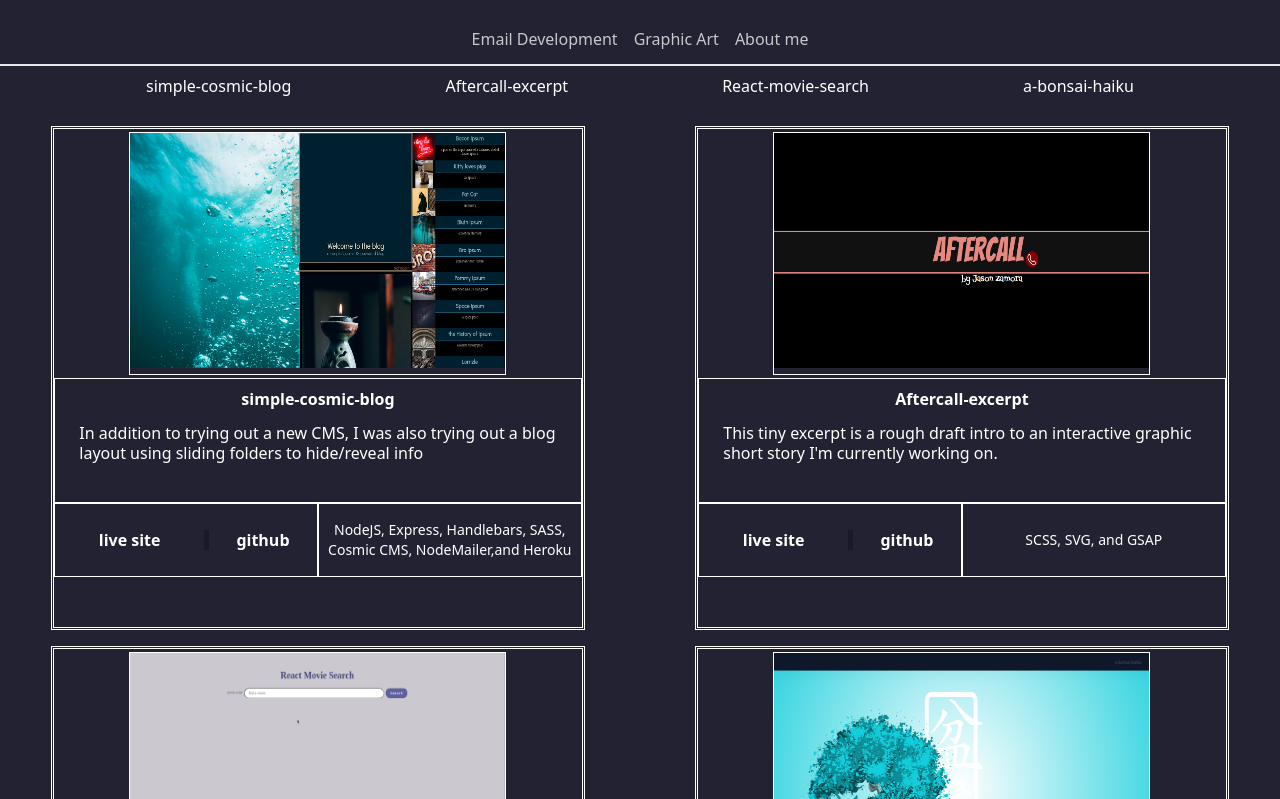
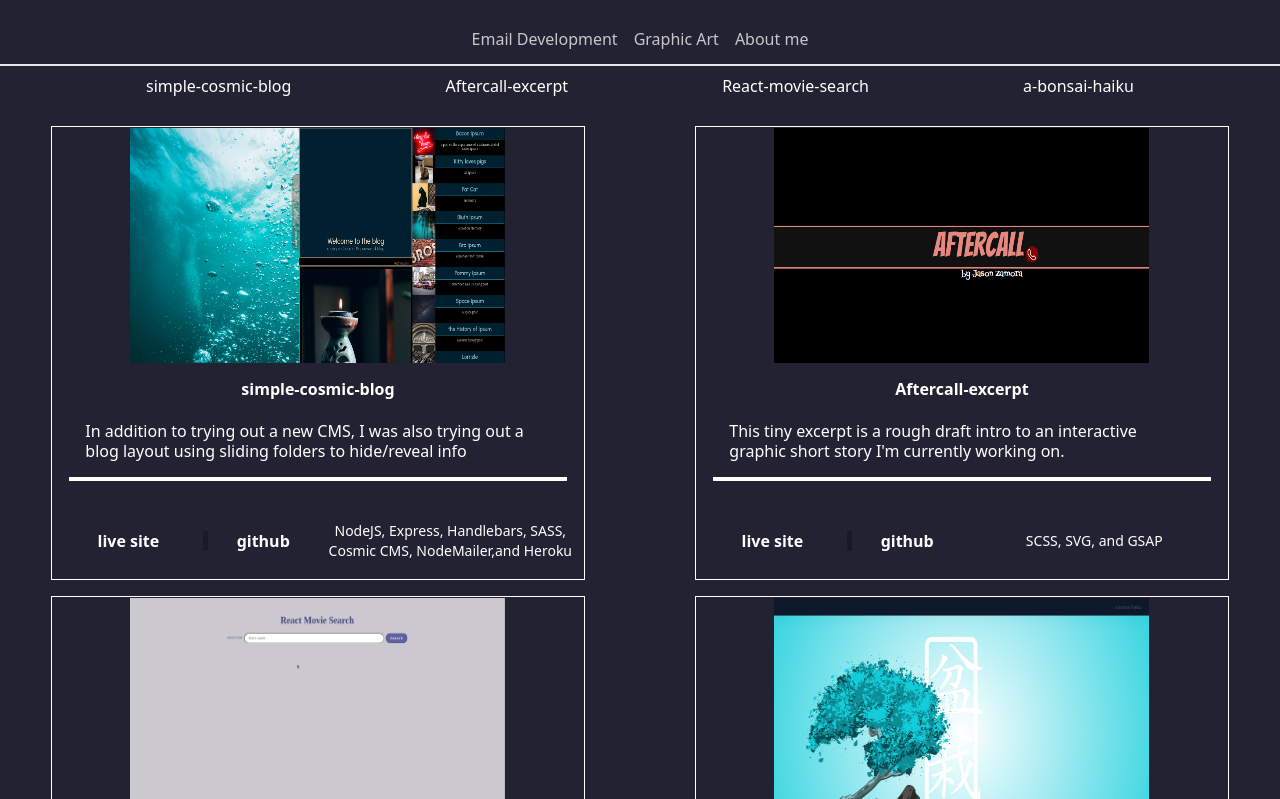
Before and after one commit to GSdaBlessedFist/PORTFOLIO_v3, a Next.js app: page / in a window 1280 px wide. Shown: the part 961-1760 px from the top of the page. Built offline with nearby package versions, Linux system fonts and the light colour scheme.

Commit message:
1) started work on landingpage: SecondOpinion...2)added a simplified logo..3)Still working on migration...NEXT:: continue work on styling and migration

```diff
--- a/data/emailDevProjectInfo.js
+++ b/data/emailDevProjectInfo.js
@@ -6,8 +6,8 @@ const emailDevProjectInfo = [
 		description: "This is a landing page for a fictional company (Second Opinion). It is intended to gather info from a prospective client, interested in getting a second opinion on their site's design.  A subsequent email is sent to the client providing info on services.",
 		techStack: "MJML(email templating language), EmailJS",
 		screenShot: "images/movie-search-screenshot.png",
-		url: "https://tmdb-movie-search-cxueep507-gsdablessedfist.vercel.app/",
-		git: "https://github.com/GSdaBlessedFist/TMDB-Movie-Search"
+		url: "/landing-pages/second-opinion-landing-page",
+		logo:"/images/the_second_opinion_grp-logo(simple).png"
 	}
 ];
 
--- a/pages/index.js
+++ b/pages/index.js
@@ -94,19 +94,19 @@ const WebDevSection = ({projects})=>{
           <tr id="webDev-items-row" className="flex flex-col pt-4 lg:flex-row lg:gap-2 lg:flex-wrap lg:space-around ">
             {projects.map((project,index)=>{
               return (
-                <td id={`${project.id}`} className="w-11/12 mx-auto my-1 lg:w-5/12 lg:shrink-0   b" key={project.id}>
-                  <div id={`${project.id}-grid`} className="grid grid-cols-[50%_50%] grid-rows-[70%_18%_12%] h-[250px] lg:h-[500px] lg:grid-rows-[50%_25%_15%] b">
-                    <div id={`${project.id}-screenshot`} className="col-span-1 row-span-2 m-auto lg:col-span-2 lg:row-span-1 b ">
+                <td id={`${project.id}`} className="w-11/12 mx-auto my-1 lg:w-5/12 lg:shrink-0 b" key={project.id}>
+                  <div id={`${project.id}-grid`} className="grid grid-cols-[50%_50%] grid-rows-[70%_18%_12%] h-[250px] lg:h-[450px] lg:grid-rows-[50%_150px_auto] ">
+                    <div id={`${project.id}-screenshot`} className="col-span-1 row-span-2 m-auto lg:col-span-2 lg:row-span-1 ">
                       <Image src={project.screenShot} width={375} height={235} />
                     </div>
-                    <div id={`${project.id}-info`} className="p-4 pt-1 lg:col-span-2 b">
-                      <h1 id={`${project.id}-title`} className="text-center py-1 font-bold ">{project.name}</h1>
-                      <p id={`${project.id}-description`} className="text-sm leading-4 lg:text-[1rem] lg:leading-5 lg:p-2" >{project.description}</p>
+                    <div id={`${project.id}-info`} className="p-4 pt-1 lg:col-span-2 ">
+                      <h1 id={`${project.id}-title`} className="text-center py-1 font-bold lg:pt-5">{project.name}</h1>
+                      <p id={`${project.id}-description`} className="text-sm leading-4 lg:text-[1rem] lg:leading-5 lg:p-4 lg:border-b-4 border-white" >{project.description}</p>
                     </div>
-                    <div id={`${project.id}-techStack`} className="text-xs flex items-center justify-center p-2 text-center lg:text-sm b">
+                    <div id={`${project.id}-techStack`} className="text-xs flex items-center justify-center p-2 text-center lg:text-sm ">
                       {project.techStack}
                     </div>
-                    <div id={`${project.id}-external-links-group`} className="col-span-2 row-start-3 flex items-center justify-evenly  lg:col-span-1 b">
+                    <div id={`${project.id}-external-links-group`} className="col-span-2 row-start-3 flex items-center justify-evenly  lg:col-span-1 ">
                       <Link href={project.url} className="">
                         <a id={`${project.id}-url`} className="font-bold button px-4" target="_blank">live site</a>
                       </Link>
--- /dev/null
+++ b/pages/landing-pages/second-opinion-landing-page.js
@@ -0,0 +1,35 @@
+
+import Image from 'next/image';
+
+export default function SecondOpinion(){
+
+	return (<>
+		<div className="container mx-auto bg-[#070709ff] mt-4">
+		  	<div className="grid grid-rows-4 o">
+		  		<div id="logo-row" className="flex justify-center b" >
+		  			<Image src="/images/the_second_opinion_grp-logo(simple).png" width={175} height={175}/>
+		  		</div>
+		  		<div id="header-row" className="w-1/2 flex justify-center items-center mx-auto py-2 px-8 text-2xl so-font-main b text-center" >
+		  			 <strong><div>Not sure if <span className="text-[#8fbbff]">your</span> design is working?</div></strong>
+		  		</div>
+		  		 <div class="section-form ">
+			      <form action="">
+			        <div class=" top-row ">
+			          <div>
+			            <div class="label "> </div>
+			            <input type="text" class="url highlight" placeholder="www.yourSite.com" />
+			          </div>
+			          <div>
+			            <div class="label" id="email-label">email:</div>
+			            <input type="text" id="email-input" name="email" class="highlight" placeholder="youremail@email.com" />
+			          </div>
+			        </div>
+			      </form>
+		        <div class="button-row">
+		          <button>Let us have a look</button>
+		        </div>
+		  		<div className="b">info</div>
+		  	</div>
+		</div>
+	</>)
+}
--- a/styles/globals.css
+++ b/styles/globals.css
@@ -1,6 +1,7 @@
 @tailwind base;
 @tailwind components;
 @tailwind utilities;
+@import url("https://fonts.googleapis.com/css2?family=Roboto+Slab:wght@500&display=swap");
 
 @layer base {
   .b {
@@ -14,6 +15,10 @@
   }
   .spacer{
     @apply w-[5px] h-[20px] bg-[#112]/50;
+  }
+  /*SecondOpinion styles*/
+  .so-font-main{
+    font-family: 'Roboto Slab', serif;
   }
 }
 
```
Also changed, not shown: public/images/the_second_opinion_grp-logo(simple).png (added).
